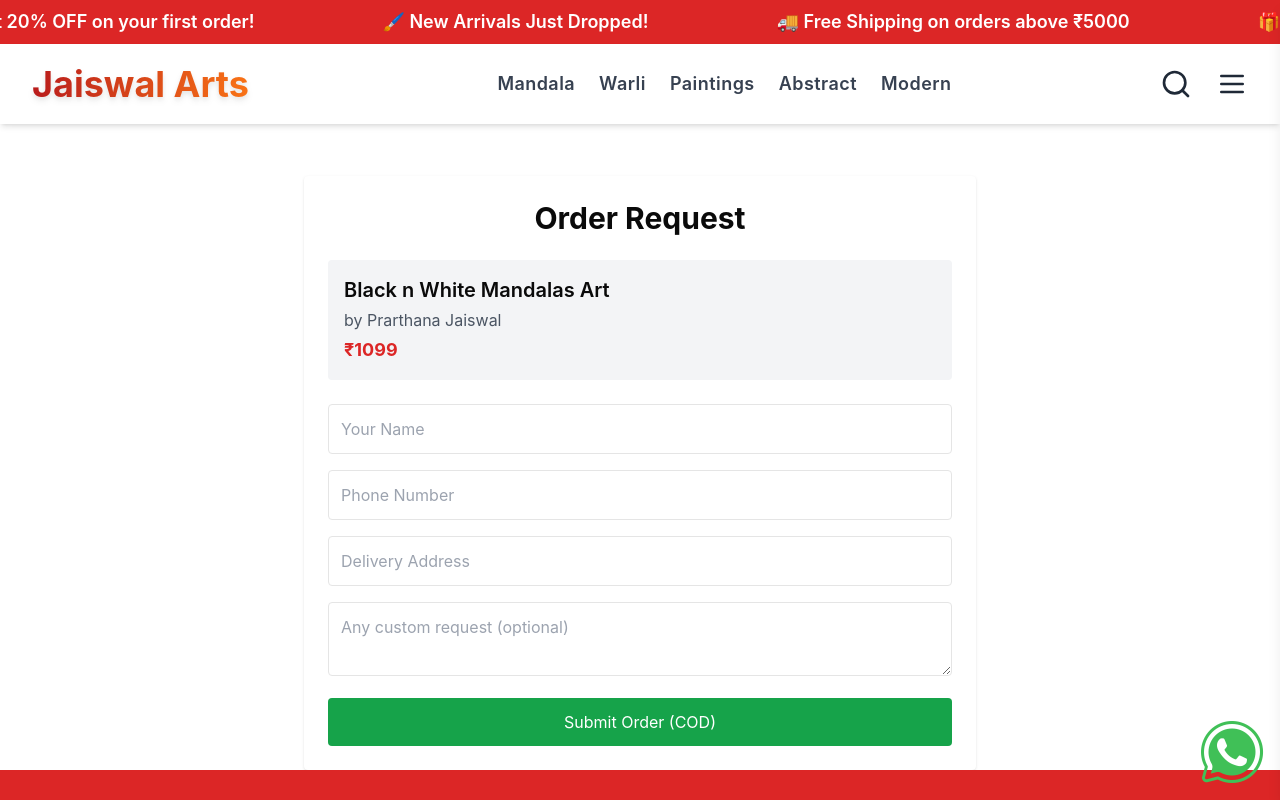
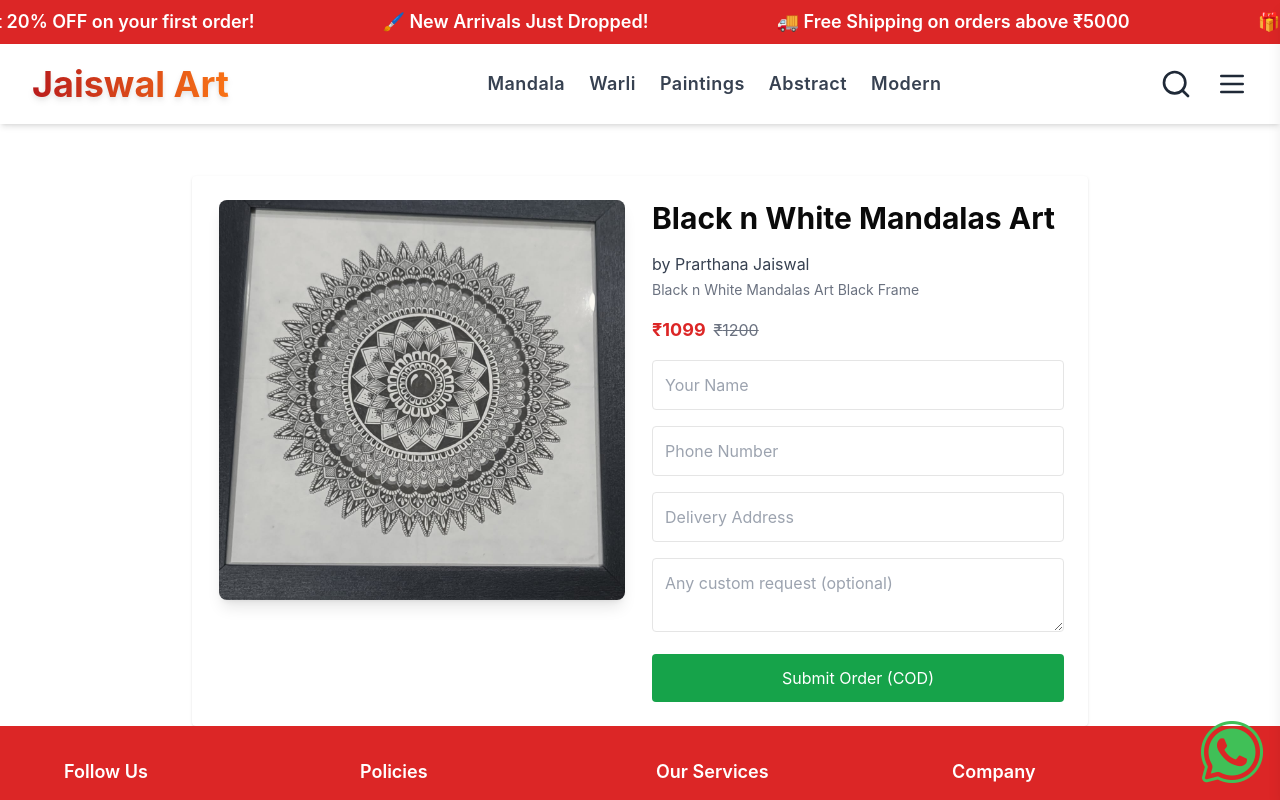
Before and after one commit to pratham13103/Jaiswalart-static, a React (Vite) app: page /order/black-n-white-mandalas-art in a window 1280 px wide. Shown: the top 800 px of the page. Built offline with nearby package versions, Linux system fonts and the light colour scheme.

Commit message:
Updated Order Now and removed s from arts and schema of trending products

```diff
--- a/src/components/Navbar.tsx
+++ b/src/components/Navbar.tsx
@@ -57,7 +57,7 @@
             to="/"
             className="text-3xl md:text-4xl font-sans font-bold bg-gradient-to-r from-red-700 to-orange-500 text-transparent bg-clip-text drop-shadow-md"
           >
-            Jaiswal Arts
+            Jaiswal Art
           </Link>
 
           {/* Categories */}
--- a/src/pages/LandingPage/TrendingProducts.tsx
+++ b/src/pages/LandingPage/TrendingProducts.tsx
@@ -12,6 +12,9 @@
   original_price: number;
   current_price: number;
   slug?: string;
+  rating?: number;
+  stock?: number;
+  shape?: string;
 };
 
 const productMap: { [key: number]: Product } = {
@@ -25,6 +28,9 @@
     original_price: 1500,
     current_price: 1200,
     slug: "floral-mandala",
+    rating: 0,
+    stock: 10,
+    shape: "Square",
   },
   20: {
     id: 20,
@@ -36,28 +42,23 @@
     original_price: 1800,
     current_price: 1400,
     slug: "dancing-warli",
-  },
-  21: {
-    id: 21,
-    name: "Village Scene",
-    artist: "Pratibha Jaiswal",
-    description: "Rustic Indian village captured in sketch",
-    image_url: "/products/sketch21.jpg",
-    category: "Sketches",
-    original_price: 1000,
-    current_price: 850,
-    slug: "village-scene",
+    rating: 0,
+    stock: 8,
+    shape: "Rectangle",
   },
   22: {
     id: 22,
-    name: "Royal Elephant",
+    name: "Electric Lime Black Mirror Mandala",
     artist: "Pratibha Jaiswal",
-    description: "A colorful painting of an Indian elephant",
-    image_url: "/products/painting22.jpg",
-    category: "Paintings",
-    original_price: 2500,
-    current_price: 1999,
-    slug: "royal-elephant",
+    description: "Electric Lime Black Mirror Mandala",
+    original_price: 800,
+    current_price: 699,
+    category: "Mandala Art",
+    image_url: "/products/Electric Lime Black Mirror Mandala.jpeg",
+    rating: 0,
+    stock: 10,
+    slug: "electric-lime-black-mirror-mandala",
+    shape: "Circle",
   },
   23: {
     id: 23,
@@ -69,6 +70,23 @@
     original_price: 2200,
     current_price: 1750,
     slug: "abstract-fusion",
+    rating: 0,
+    stock: 5,
+    shape: "Rectangle",
+  },
+  24: {
+    id: 24,
+    name: "Royal Elephant",
+    artist: "Pratibha Jaiswal",
+    description: "A colorful painting of an Indian elephant",
+    image_url: "/products/painting22.jpg",
+    category: "Paintings",
+    original_price: 2500,
+    current_price: 1999,
+    slug: "royal-elephant",
+    rating: 0,
+    stock: 6,
+    shape: "Rectangle",
   },
 };
 
--- a/src/pages/OrderForm.tsx
+++ b/src/pages/OrderForm.tsx
@@ -11,15 +11,30 @@
   }
 
   return (
-    <div className="max-w-2xl mx-auto mt-24 p-6 bg-white shadow rounded">
-      <h2 className="text-3xl font-bold mb-6 text-center">Order Request</h2>
+    <div className="max-w-4xl mx-auto mt-24 p-6 bg-white shadow rounded grid grid-cols-1 md:grid-cols-2 gap-6">
 
-      <div className="mb-6 bg-gray-100 p-4 rounded">
-        <h3 className="text-xl font-semibold mb-1">{product.name}</h3>
-        <p className="text-gray-600 mb-1">by {product.artist}</p>
-        <p className="text-red-600 font-bold text-lg">₹{product.current_price}</p>
+      {/* Left Side: Product Image */}
+      <div className="flex justify-center">
+        <img
+          src={product.image_url}
+          alt={product.name}
+          className="rounded-lg shadow-lg max-h-[400px] object-contain"
+        />
       </div>
 
+      {/* Right Side: Product Info + Form */}
+      <div>
+        <h2 className="text-3xl font-bold mb-4">{product.name}</h2>
+        <p className="text-gray-700 mb-1">by {product.artist}</p>
+        <p className="text-sm text-gray-500 mb-4">{product.description}</p>
+        <div className="mb-4">
+          <span className="text-lg font-bold text-red-600">₹{product.current_price}</span>
+          {product.original_price > product.current_price && (
+            <span className="ml-2 text-gray-500 line-through">₹{product.original_price}</span>
+          )}
+        </div>
+
+        {/* Order Form */}
         <form className="space-y-4">
           <input
             type="text"
@@ -55,6 +70,7 @@
           </button>
         </form>
       </div>
+    </div>
   );
 };
 
```
Lines whose indentation alone changed are shown as unchanged.
